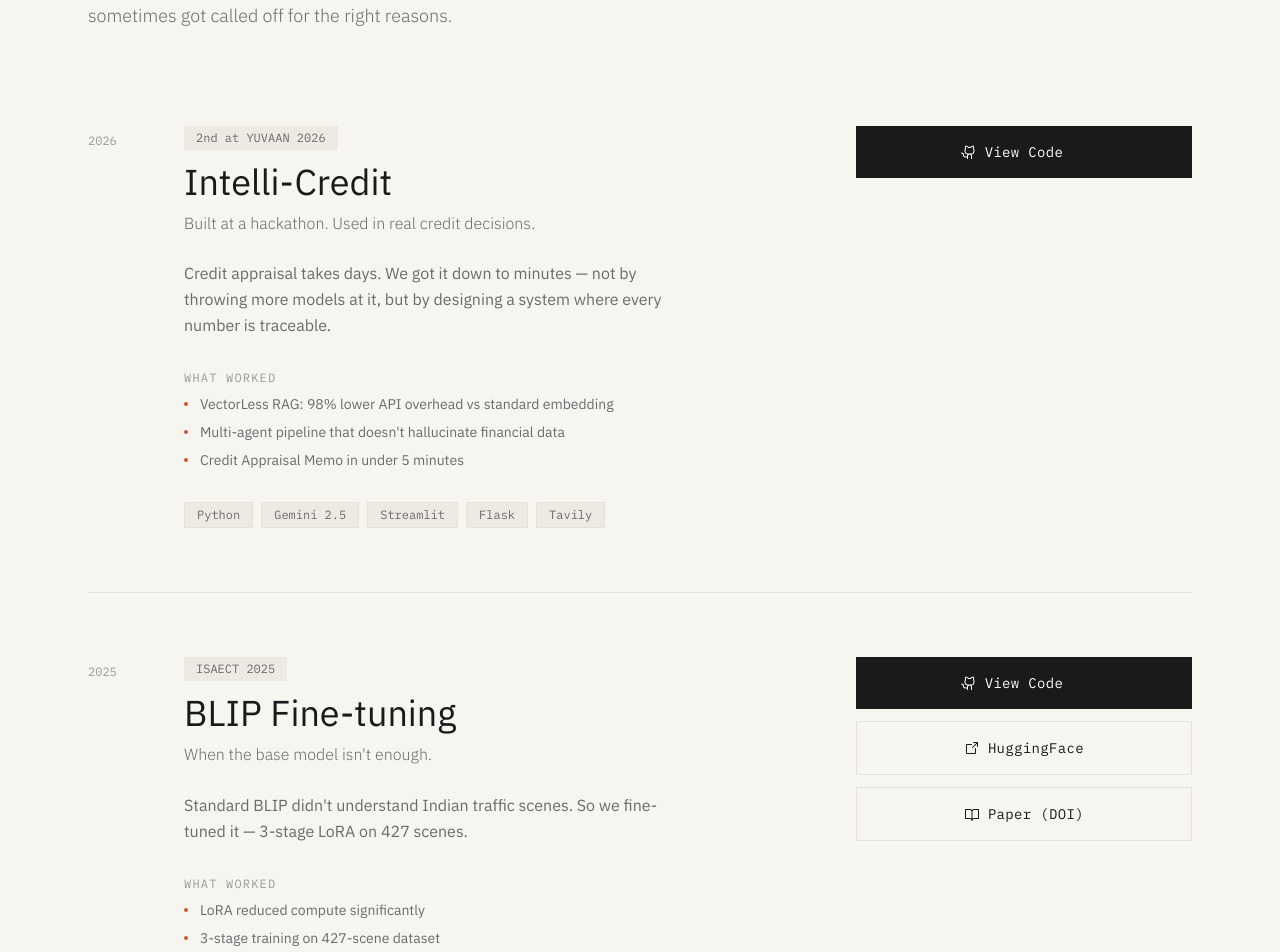
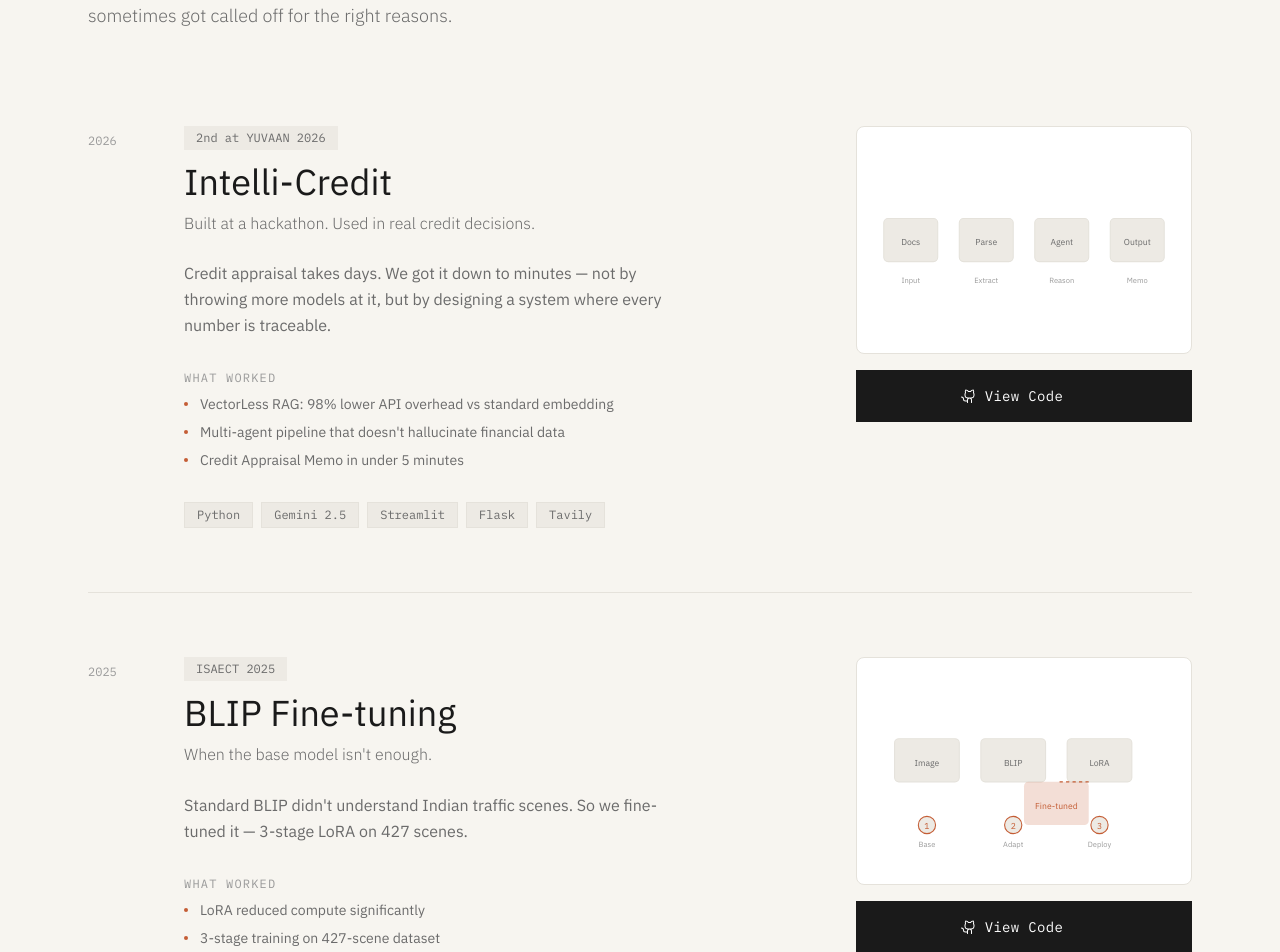
Before and after one commit to charansaiponnada/csp, a Next.js app: page / in a window 1280 px wide. Shown: the part 2840-3792 px from the top of the page. Built offline with nearby package versions, Linux system fonts and the light colour scheme.

Commit message:
feat: add system flow diagrams to projects
- Intelli-Credit: pipeline flow (Docs → Parse → Agent → Memo)
- BLIP Fine-tuning: training stages diagram (Base → Adapt → Deploy)
- Add diagrams in the action buttons gap
- Visual representation of system architecture

```diff
--- a/components/Projects.tsx
+++ b/components/Projects.tsx
@@ -19,6 +19,31 @@ const projects = [
     github: 'https://github.com/charansaiponnada/VIVIRITY',
     badge: '2nd at YUVAAN 2026',
     year: '2026',
+    diagram: (
+      <svg viewBox="0 0 280 180" className="w-full">
+        <defs>
+          <linearGradient id="flow1" x1="0%" y1="0%" x2="100%" y2="0%">
+            <stop offset="0%" stopColor="#C45D35" stopOpacity="0.2"/>
+            <stop offset="100%" stopColor="#C45D35" stopOpacity="0.8"/>
+          </linearGradient>
+        </defs>
+        <rect x="10" y="70" width="50" height="40" rx="4" fill="#EDEAE4" stroke="#E5E2DB"/>
+        <text x="35" y="95" fontSize="8" textAnchor="middle" fill="#6B6B6B">Docs</text>
+        <rect x="80" y="70" width="50" height="40" rx="4" fill="#EDEAE4" stroke="#E5E2DB"/>
+        <text x="105" y="95" fontSize="8" textAnchor="middle" fill="#6B6B6B">Parse</text>
+        <rect x="150" y="70" width="50" height="40" rx="4" fill="#EDEAE4" stroke="#E5E2DB"/>
+        <text x="175" y="95" fontSize="8" textAnchor="middle" fill="#6B6B6B">Agent</text>
+        <rect x="220" y="70" width="50" height="40" rx="4" fill="#EDEAE4" stroke="#E5E2DB"/>
+        <text x="245" y="95" fontSize="8" textAnchor="middle" fill="#6B6B6B">Output</text>
+        <path d="M60 90 L80 90" stroke="url(#flow1)" strokeWidth="2" markerEnd="url(#arrow)"/>
+        <path d="M130 90 L150 90" stroke="url(#flow1)" strokeWidth="2"/>
+        <path d="M200 90 L220 90" stroke="url(#flow1)" strokeWidth="2"/>
+        <text x="35" y="130" fontSize="7" textAnchor="middle" fill="#9A9A9A">Input</text>
+        <text x="105" y="130" fontSize="7" textAnchor="middle" fill="#9A9A9A">Extract</text>
+        <text x="175" y="130" fontSize="7" textAnchor="middle" fill="#9A9A9A">Reason</text>
+        <text x="245" y="130" fontSize="7" textAnchor="middle" fill="#9A9A9A">Memo</text>
+      </svg>
+    ),
   },
   {
     title: 'BLIP Fine-tuning',
@@ -35,6 +60,36 @@ const projects = [
     paper: 'https://doi.org/10.1109/isaect68904.2025.11318802',
     badge: 'ISAECT 2025',
     year: '2025',
+    diagram: (
+      <svg viewBox="0 0 280 180" className="w-full">
+        <defs>
+          <linearGradient id="flow2" x1="0%" y1="0%" x2="100%" y2="0%">
+            <stop offset="0%" stopColor="#C45D35" stopOpacity="0.2"/>
+            <stop offset="100%" stopColor="#C45D35" stopOpacity="0.8"/>
+          </linearGradient>
+        </defs>
+        <rect x="20" y="60" width="60" height="40" rx="4" fill="#EDEAE4" stroke="#E5E2DB"/>
+        <text x="50" y="85" fontSize="8" textAnchor="middle" fill="#6B6B6B">Image</text>
+        <rect x="100" y="60" width="60" height="40" rx="4" fill="#EDEAE4" stroke="#E5E2DB"/>
+        <text x="130" y="85" fontSize="8" textAnchor="middle" fill="#6B6B6B">BLIP</text>
+        <rect x="180" y="60" width="60" height="40" rx="4" fill="#EDEAE4" stroke="#E5E2DB"/>
+        <text x="210" y="85" fontSize="8" textAnchor="middle" fill="#6B6B6B">LoRA</text>
+        <rect x="140" y="100" width="60" height="40" rx="4" fill="#C45D35" opacity="0.2"/>
+        <text x="170" y="125" fontSize="8" textAnchor="middle" fill="#C45D35">Fine-tuned</text>
+        <path d="M80 80 L100 80" stroke="url(#flow2)" strokeWidth="2"/>
+        <path d="M160 80 L180 80" stroke="url(#flow2)" strokeWidth="2"/>
+        <path d="M200 100 L170 100" stroke="#C45D35" strokeWidth="1" strokeDasharray="3,3"/>
+        <circle cx="50" cy="140" r="8" fill="#EDEAE4" stroke="#C45D35" strokeWidth="1"/>
+        <text x="50" y="144" fontSize="8" textAnchor="middle" fill="#C45D35">1</text>
+        <circle cx="130" cy="140" r="8" fill="#EDEAE4" stroke="#C45D35" strokeWidth="1"/>
+        <text x="130" y="144" fontSize="8" textAnchor="middle" fill="#C45D35">2</text>
+        <circle cx="210" cy="140" r="8" fill="#EDEAE4" stroke="#C45D35" strokeWidth="1"/>
+        <text x="210" y="144" fontSize="8" textAnchor="middle" fill="#C45D35">3</text>
+        <text x="50" y="160" fontSize="7" textAnchor="middle" fill="#9A9A9A">Base</text>
+        <text x="130" y="160" fontSize="7" textAnchor="middle" fill="#9A9A9A">Adapt</text>
+        <text x="210" y="160" fontSize="7" textAnchor="middle" fill="#9A9A9A">Deploy</text>
+      </svg>
+    ),
   },
   {
     title: 'AyurMind',
@@ -140,6 +195,11 @@ export default function Projects() {
                 </div>
 
                 <div className="lg:col-span-4 lg:col-start-9">
+                  {project.diagram && (
+                    <div className="mb-4 p-4 bg-white border border-[#E5E2DB] rounded-lg">
+                      {project.diagram}
+                    </div>
+                  )}
                   <div className="flex flex-col gap-3">
                     <a
                       href={project.github}
```
